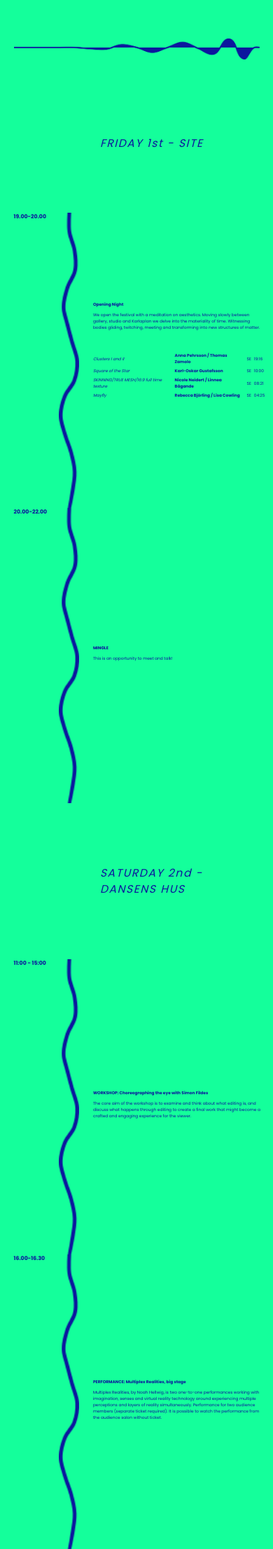
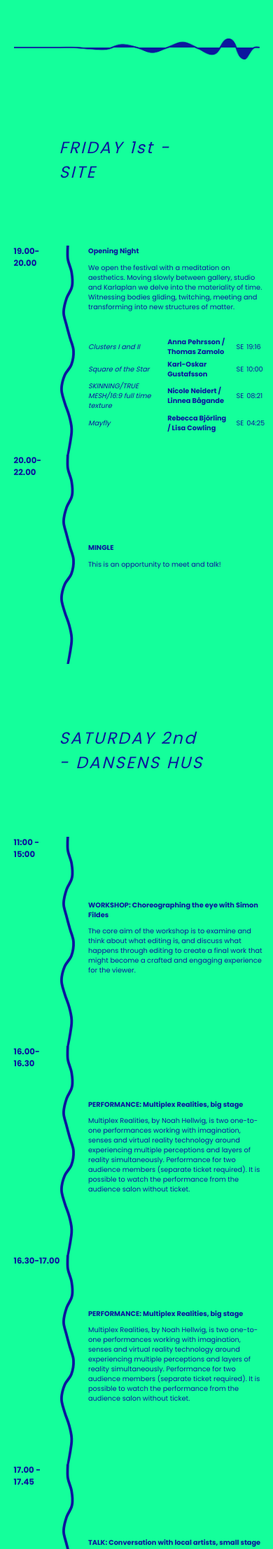
Before and after one commit to adamseidtahir/SDF-program-2019, a PHP site: page /index.html in a window 390 px wide. Shown: the part 532-2746 px from the top of the page at 70% size. Run offline with PHP 8.4, Linux system fonts and the light colour scheme.

Commit message:
Responsivity update

```diff
--- a/css/style.css
+++ b/css/style.css
@@ -213,6 +213,7 @@ main {
 }
 
 footer {
+    font-size: 1.5vw;
     padding-left: 5%;
 }
 
@@ -271,6 +272,23 @@ footer a:hover {
         top: 9.5vh;
         left: 76.5vw;
     }
+
+    main .day .hour h4 {
+        font-size: 2.5vw;
+    }
+
+    .cont {
+        font-size: 2vw;
+    }
+
+    .cont h5 {
+        font-size: 2vw;
+    }
+
+    .title {
+        font-size: 5vw;
+        padding-left: 0;
+    }
 }
 
 /* Phone */
@@ -280,8 +298,21 @@ footer a:hover {
         margin-top: 35vh;
     }
 
-    .hour img {
-        height: 50vh;
+    main .day .hour h4 {
+        font-size: 3vw;
+    }
+
+    .cont {
+        font-size: 2.5vw;
+    }
+
+    .cont h5 {
+        font-size: 2.5vw;
+    }
+
+    .title {
+        font-size: 6vw;
+        padding-left: 0;
     }
 
     nav {
@@ -308,6 +339,10 @@ footer a:hover {
         top: 25vh;
     }
 
+    footer {
+        font-size: 4vw;
+    }
+
 }
 
 /* 4K */
```
